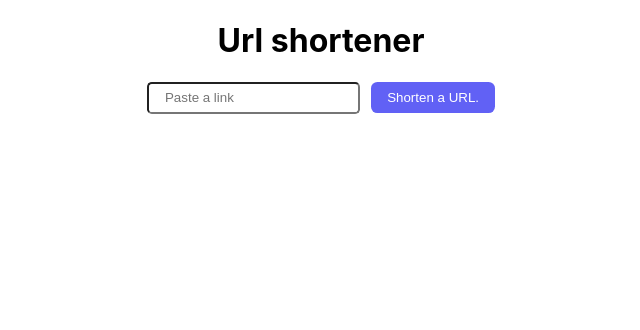
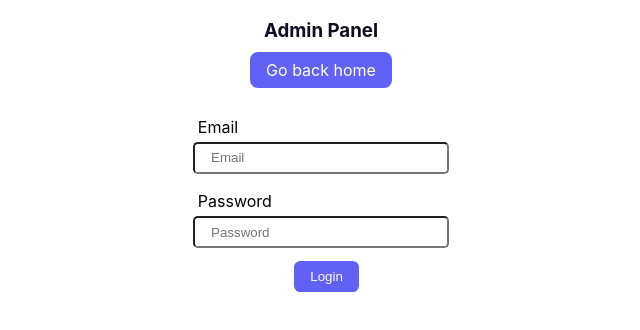
Before and after one commit to ITIfeanyi/url-shortener-frontend, a React (Create React App) app: page /admin in a window 1280 px wide. Shown: the top 330 px of the page, without its empty margins (319-959 px from the left). Built offline with nearby package versions, Linux system fonts and the light colour scheme.

Commit message:
added adminPAnel analytics and dashboard

```diff
--- a/src/App.css
+++ b/src/App.css
@@ -1,16 +1,5 @@
 .App {
   text-align: center;
-}
-
-.App-logo {
-  height: 40vmin;
-  pointer-events: none;
-}
-
-@media (prefers-reduced-motion: no-preference) {
-  .App-logo {
-    animation: App-logo-spin infinite 20s linear;
-  }
 }
 
 .App-header {
@@ -59,3 +48,60 @@ input {
 a {
   background-color: rgb(207, 233, 230);
 }
+
+h3 {
+  color: rgb(15, 15, 34);
+}
+
+.card {
+  background-color: #fff;
+  max-width: 16rem;
+  margin: 1.5rem auto;
+  padding: 0.5rem;
+  border-radius: 0.3rem;
+  box-shadow: -1px 1px 2px 2px #ccc;
+}
+.dashboard-card {
+  width: 80%;
+  margin: 2rem auto;
+  box-shadow: -1px 1px 2px 2px #ccc;
+  padding: 1rem;
+}
+.longurl {
+  text-overflow: ellipsis;
+  white-space: nowrap;
+  overflow: hidden;
+  width: 15rem;
+  margin: 0.7rem auto;
+  background-color: rgb(207, 233, 230);
+}
+
+@media (min-width: 600px) {
+  .dashboard-card {
+    max-width: 27rem;
+  }
+}
+
+.dashboard-header button {
+  margin-left: auto;
+}
+.shortnewurl {
+  text-decoration: none;
+  background-color: rgb(97, 97, 245);
+  padding: 0.5rem 1rem;
+  border-radius: 0.5rem;
+  color: white;
+}
+.input-label {
+  display: flex;
+  flex-direction: column;
+  margin: 0.8rem 0;
+}
+label {
+  text-align: left;
+  padding: 0.3rem;
+}
+.admin-form {
+  max-width: 16rem;
+  margin: 2rem auto;
+}
--- a/src/App.js
+++ b/src/App.js
@@ -1,12 +1,31 @@
 import React from "react";
+import { BrowserRouter as Router, Switch, Route } from "react-router-dom";
 import "./App.css";
+import AdminPanel from "./components/AdminPanel";
+import Analytics from "./components/Analytics";
+import Dashboard from "./components/Dashboard";
 import ShortenURL from "./components/ShortenURL";
 
 function App() {
   return (
-    <div className="App">
-      <ShortenURL />
-    </div>
+    <Router>
+      <div className="App">
+        <Switch>
+          <Route exact path="/">
+            <ShortenURL />
+          </Route>
+          <Route path="/analytic">
+            <Analytics />
+          </Route>
+          <Route path="/admin">
+            <AdminPanel />
+          </Route>
+          <Route path="/dashboard">
+            <Dashboard />
+          </Route>
+        </Switch>
+      </div>
+    </Router>
   );
 }
 
--- /dev/null
+++ b/src/components/AdminPanel.js
@@ -0,0 +1,76 @@
+import React, { useState } from "react";
+import { Redirect, Link } from "react-router-dom";
+const AdminPanel = () => {
+  const [isAdmin, setIsAdmin] = useState(false);
+  const [admin, setAdmin] = useState({
+    email: "",
+    password: "",
+  });
+  const [loading, setLoading] = useState(false);
+
+  const handleChange = (e) => {
+    setAdmin({ ...admin, [e.target.name]: e.target.value });
+  };
+
+  const handleSubmit = async (e) => {
+    try {
+      setLoading(true);
+      e.preventDefault();
+      const { email, password } = admin;
+
+      const res = await fetch(
+        "https://powerful-lake-07951.herokuapp.com/admin",
+        {
+          method: "POST",
+          headers: { "Content-Type": "application/json" },
+          body: JSON.stringify({ email, password }),
+        }
+      );
+      const data = await res.json();
+      if (data.adminID) {
+        setIsAdmin(true);
+        setLoading(false);
+      }
+    } catch (error) {
+      console.log(error);
+      setLoading(false);
+    }
+  };
+  return (
+    <div>
+      {isAdmin && <Redirect to="/dashboard" />}
+      <h3>Admin Panel</h3>
+      <Link to="/" className="shortnewurl">
+        <span>Go back home</span>
+      </Link>{" "}
+      <form onSubmit={handleSubmit} className="admin-form">
+        <div className="input-label">
+          <label>Email</label>
+          <input
+            type="email"
+            name="email"
+            placeholder="Email"
+            autoComplete="off"
+            onChange={handleChange}
+          />
+        </div>
+        <div className="input-label">
+          <label>Password </label>
+          <input
+            type="password"
+            name="password"
+            placeholder="Password"
+            onChange={handleChange}
+          />
+        </div>
+
+        <div>
+          <button type="submit">Login</button>
+        </div>
+      </form>
+      {loading && <p>Loading</p>}
+    </div>
+  );
+};
+
+export default AdminPanel;
--- /dev/null
+++ b/src/components/Analytics.js
@@ -0,0 +1,107 @@
+import React, { useState } from "react";
+import { Link, useHistory } from "react-router-dom";
+
+const Analytics = () => {
+  const [shortUrl, setShortUrl] = useState({ url: "" });
+  const [error, setError] = useState("");
+  const [analyticData, setAnalyticData] = useState();
+  const [count, setCount] = useState(0);
+  const [loading, setLoading] = useState(false);
+
+  const history = useHistory();
+  const handlePageChange = () => {
+    history.push("/");
+  };
+
+  const handleChange = (e) => {
+    setShortUrl({ ...shortUrl, [e.target.name]: e.target.value });
+  };
+
+  const handleSubmit = async (e) => {
+    try {
+      setLoading(true);
+      e.preventDefault();
+
+      //clear off exisiting data []
+      const { url } = shortUrl;
+      const res = await fetch(
+        "https://powerful-lake-07951.herokuapp.com/analytic",
+        {
+          method: "POST",
+          headers: { "Content-Type": "application/json" },
+          body: JSON.stringify({ url }),
+        }
+      );
+      const data = await res.json();
+      if (data.status === "success") {
+        setLoading(false);
+        setError("");
+        setAnalyticData(data.analytic.userAgent);
+        setCount(data.analytic.count);
+      } else if (data.status === "error") {
+        setError("Url not found");
+        setAnalyticData();
+        setLoading(false);
+      }
+    } catch (error) {
+      setLoading(false);
+      console.log(error);
+    }
+  };
+  return (
+    <div>
+      <div>
+        <Link to="/">
+          <h3 onClick={handlePageChange}>Shorten a long url</h3>{" "}
+        </Link>
+      </div>
+      <div>
+        <span>
+          <h1>URL Information</h1>
+        </span>
+      </div>
+      {error && <div> {error} </div>}
+      <form onSubmit={handleSubmit}>
+        <input
+          type="text"
+          placeholder="Paste a link"
+          name="url"
+          onChange={handleChange}
+          value={shortUrl.url}
+        />
+
+        <button type="submit">Get Analytics</button>
+      </form>
+
+      <div>
+        {analyticData ? (
+          <div>
+            <p>
+              You have {count} visitors on {}{" "}
+            </p>
+
+            <div>
+              <h3>Visitors details</h3>
+              {analyticData.map((data) => {
+                return (
+                  <div key={data._id} className="card">
+                    <p>Device type: {data.os}</p>
+                    <p>Browser type: {data.family} </p>
+                    <p>Visitor's device: {data.device} </p>
+                  </div>
+                );
+              })}
+            </div>
+          </div>
+        ) : (
+          <>
+            {loading && <p>Loading</p>}
+            <h2>Paste a short url</h2>
+          </>
+        )}
+      </div>
+    </div>
+  );
+};
+
+export default Analytics;
--- /dev/null
+++ b/src/components/Dashboard.js
@@ -0,0 +1,66 @@
+import React, { useEffect, useState } from "react";
+import { Link } from "react-router-dom";
+const Dashboard = () => {
+  const [dashboardData, setDashboardData] = useState();
+  const [error, setError] = useState("");
+  useEffect(() => {
+    (async () => {
+      try {
+        const res = await fetch(
+          "https://powerful-lake-07951.herokuapp.com/dashboardInfo"
+        );
+        const data = await res.json();
+        if (data.status === "success") {
+          setDashboardData(data.urls);
+        }
+      } catch (error) {
+        setError(error.message);
+      }
+    })();
+  }, []);
+
+  return (
+    <div>
+      <div className="dashboard-header">
+        <h2>Dashboard</h2>
+        <Link to="/" className="shortnewurl">
+          Go back to home
+        </Link>{" "}
+      </div>
+
+      <div>{error && error} </div>
+      <div>
+        {dashboardData ? (
+          dashboardData.map((data) => {
+            return (
+              <div key={data._id} className="dashboard-card">
+                <p> {data.count} view</p>
+                <p className="longurl">Long URL: {data.inputURL} </p>
+                <a
+                  href={`https://powerful-lake-07951.herokuapp.com/${data.randomValue}`}
+                >
+                  Short URL{" "}
+                  {`https://powerful-lake-07951.herokuapp.com/${data.randomValue}`}{" "}
+                </a>
+                <h3>Analytics </h3>
+                {data.userAgent.map((userData) => {
+                  return (
+                    <div key={userData._id} className="card">
+                      <p>Device Type {userData.os} </p>
+                      <p>Browser type: {userData.family} </p>
+                      <p>Visitor's device: {userData.device} </p>
+                    </div>
+                  );
+                })}
+              </div>
+            );
+          })
+        ) : (
+          <div>Loading</div>
+        )}
+      </div>
+    </div>
+  );
+};
+
+export default Dashboard;
--- a/src/components/ShortenURL.js
+++ b/src/components/ShortenURL.js
@@ -1,10 +1,17 @@
 import React, { useState } from "react";
+import { Link, useHistory } from "react-router-dom";
 
 const ShortenURL = () => {
   const [shortUrl, setShortUrl] = useState();
 
   const [longURL, setLongURL] = useState({ inputURL: "" });
   const [error, setError] = useState();
+  const [loading, setLoading] = useState(false);
+
+  const history = useHistory();
+  const handlePageChange = () => {
+    history.push("/analytic");
+  };
 
   const handleChange = (e) => {
     setLongURL({ ...longURL, [e.target.name]: e.target.value });
@@ -12,10 +19,11 @@ const ShortenURL = () => {
   };
 
   const handleSubmit = async (e) => {
+    setLoading(true);
     e.preventDefault();
     try {
       const { inputURL } = longURL;
-      const res = await fetch("https://powerful-lake-07951.herokuapp.com", {
+      const res = await fetch("https://powerful-lake-07951.herokuapp.com/", {
         method: "POST",
         headers: { "Content-Type": "application/json" },
         body: JSON.stringify({ inputURL }),
@@ -23,6 +31,7 @@ const ShortenURL = () => {
       const data = await res.json();
 
       if (data.status === "success") {
+        setLoading(false);
         setLongURL({ inputURL: "" });
         setShortUrl(data.url);
       } else if (data.status === "error") {
@@ -32,11 +41,20 @@ const ShortenURL = () => {
       }
     } catch (error) {
       console.log(error);
+      setLoading(false);
     }
   };
 
   return (
     <div>
+      <div>
+        <Link to="/analytic">
+          <h3 onClick={handlePageChange}> View URL Analytics</h3>{" "}
+        </Link>
+        <Link to="/admin" className="shortnewurl">
+          <span>Login</span>
+        </Link>{" "}
+      </div>
       <div>
         <span>
           <h1>Url shortener</h1>
@@ -55,9 +73,10 @@ const ShortenURL = () => {
         <button type="submit">Shorten a URL.</button>
       </form>
 
+      {loading && <p>Loading</p>}
       {shortUrl && (
         <div>
-          <a href={shortUrl} rel="opener" target="_blank">
+          <a href={shortUrl} rel="noreferrer" target="_blank">
             {shortUrl}{" "}
           </a>
         </div>
```
